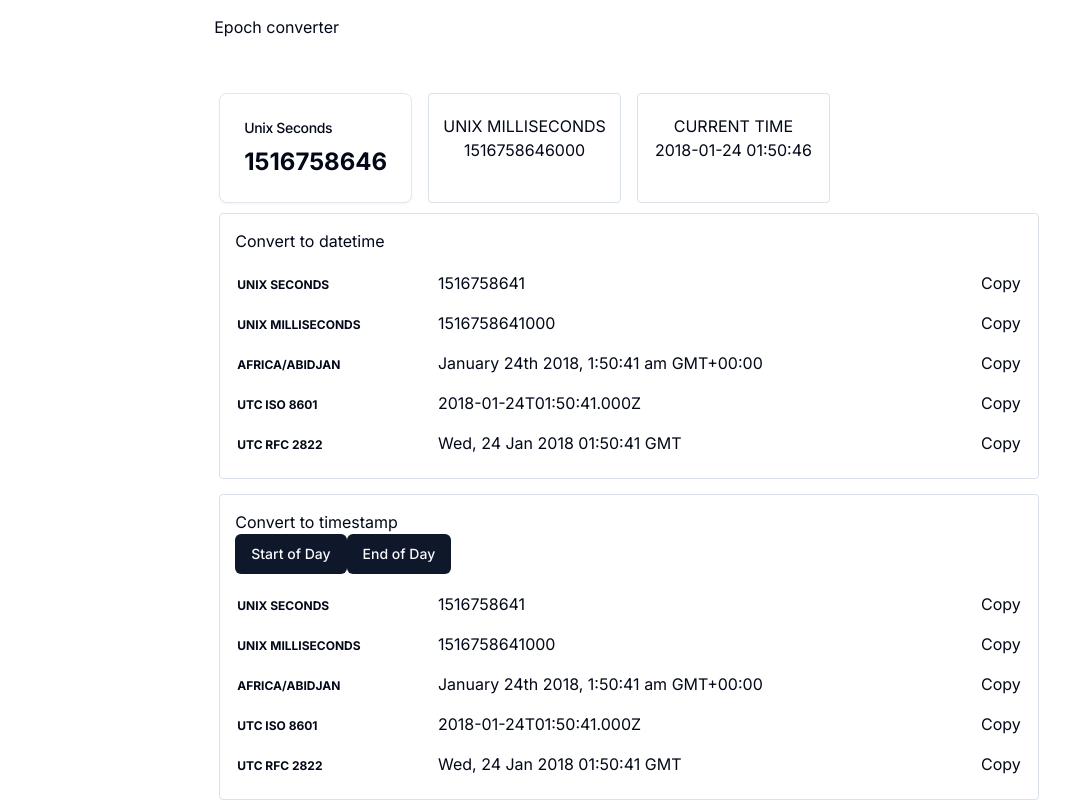
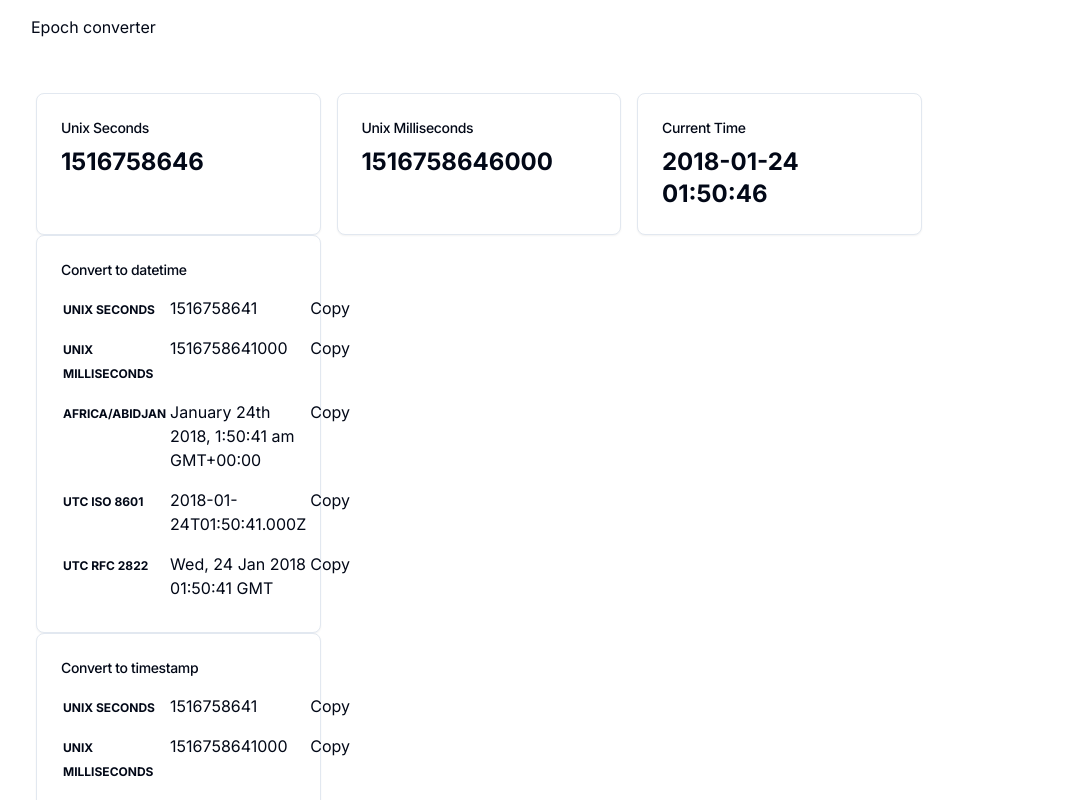
Before and after one commit to joecohens/epoch, a Next.js app: page / in a window 1280 px wide. Shown: the top 800 px of the page, without its empty margins (11-1081 px from the left). Built offline with nearby package versions, Linux system fonts and the light colour scheme.

Commit message:
move to tsx

```diff
--- a/components/DateToEpoch.js
+++ b/components/date-to-epoch.tsx
@@ -1,11 +1,14 @@
-import React from 'react';
-// import { DatePicker, Button, Row, Col } from 'antd';
+import React from 'react'
+import moment from 'moment'
+import {
+  Card,
+  CardContent,
+  CardHeader,
+  CardTitle,
+} from "@/components/ui/card"
 import { Button } from "@/components/ui/button"
-import moment from 'moment';
 
-import Table from './shared/Table';
-
-//const ButtonGroup = Button.Group;
+import Table from '@/components/shared/table'
 
 export default class DateToEpoch extends React.Component {
   constructor(props) {
@@ -69,9 +72,17 @@ export default class DateToEpoch extends React.Component {
         : datetime;
 
     return (
-      <div className="well padding-lg margin-top-lg">
-        <h3>Convert to timestamp</h3>
-        {/*
+      <div className="grid gap-4 md:grid-cols-2 lg:grid-cols-4">
+        <Card>
+          <CardHeader className="flex flex-row items-center justify-between space-y-0 pb-2">
+            <CardTitle className="text-sm font-medium">
+              Convert to timestamp
+            </CardTitle>
+          </CardHeader>
+          <CardContent>
+            <Table dateTime={currentDatetime} tz={tz} />
+          </CardContent>
+          {/*
         <Row gutter={[8, 8]}>
           <Col>
             <DatePicker
@@ -88,11 +99,9 @@ export default class DateToEpoch extends React.Component {
           </Col>
         </Row>
         */}
-        <Button block={true} onClick={this.onStartOfDay}>Start of Day</Button>
-        <Button block={true} onClick={this.onEndOfDay}>End of Day</Button>
-        <div className="margin-top-md">
-          <Table dateTime={currentDatetime} tz={tz} />
-        </div>
+          <Button block={true} onClick={this.onStartOfDay}>Start of Day</Button>
+          <Button block={true} onClick={this.onEndOfDay}>End of Day</Button>
+        </Card>
       </div>
     );
   }
--- a/components/EpochToDate.js
+++ b/components/epoch-to-date.tsx
@@ -1,8 +1,13 @@
-import React from 'react';
+import React from 'react'
+import moment from 'moment-timezone'
 // import { Input, Icon } from 'antd';
-import moment from 'moment-timezone';
-
-import Table from './shared/Table';
+import {
+  Card,
+  CardContent,
+  CardHeader,
+  CardTitle,
+} from "@/components/ui/card"
+import Table from '@/components/shared/table';
 
 export default class EpochToDate extends React.Component {
   emitEmpty = () => {
@@ -59,9 +64,17 @@ export default class EpochToDate extends React.Component {
     ) : null;
 
     return (
-      <div className="well padding-lg margin-top-md">
-        <h3>Convert to datetime</h3>
-        {/*
+      <div className="grid gap-4 md:grid-cols-2 lg:grid-cols-4">
+        <Card>
+          <CardHeader className="flex flex-row items-center justify-between space-y-0 pb-2">
+            <CardTitle className="text-sm font-medium">
+              Convert to datetime
+            </CardTitle>
+          </CardHeader>
+          <CardContent>
+            <Table dateTime={currentTimestamp} tz={tz} />
+          </CardContent>
+          {/*
         <Input
           size="large"
           suffix={suffix}
@@ -70,9 +83,7 @@ export default class EpochToDate extends React.Component {
           ref={node => (this.timestampInput = node)}
         />
         */}
-        <div className="margin-top-md">
-          <Table dateTime={currentTimestamp} tz={tz} />
-        </div>
+        </Card >
       </div>
     );
   }
--- a/components/live.tsx
+++ b/components/live.tsx
@@ -26,15 +26,6 @@ export default class Current extends Component {
     this.setState({ timestamp: moment().tz(this.props.tz) });
   }
 
-  renderHeader(name, time) {
-    return (
-      <div className="well text-center padding-sm">
-        <h4 className="uppercase margin-top-lg">{name}</h4>
-        <p>{time}</p>
-      </div>
-    );
-  }
-
   render() {
     const { timestamp } = this.state;
 
@@ -52,14 +43,30 @@ export default class Current extends Component {
             </div>
           </CardContent>
         </Card>
-        {this.renderHeader(
-          'Unix milliseconds',
-          timestamp ? timestamp.format('x') : null
-        )}
-        {this.renderHeader(
-          'Current time',
-          timestamp ? timestamp.format('YYYY-MM-DD HH:mm:ss') : null
-        )}
+        <Card>
+          <CardHeader className="flex flex-row items-center justify-between space-y-0 pb-2">
+            <CardTitle className="text-sm font-medium">
+              Unix Milliseconds
+            </CardTitle>
+          </CardHeader>
+          <CardContent>
+            <div className="text-2xl font-bold">
+              {timestamp ? timestamp.format('x') : null}
+            </div>
+          </CardContent>
+        </Card>
+        <Card>
+          <CardHeader className="flex flex-row items-center justify-between space-y-0 pb-2">
+            <CardTitle className="text-sm font-medium">
+              Current Time
+            </CardTitle>
+          </CardHeader>
+          <CardContent>
+            <div className="text-2xl font-bold">
+              {timestamp ? timestamp.format('YYYY-MM-DD HH:mm:ss') : null}
+            </div>
+          </CardContent>
+        </Card>
       </div >
     );
   }
--- a/components/shared/Table.js
+++ b/components/shared/table.tsx
@@ -1,4 +1,4 @@
-import React from 'react';
+import React from 'react'
 // import { message, Button, Row, Col } from 'antd';
 import { CopyToClipboard } from 'react-copy-to-clipboard';
 
```
Also changed, not shown: app/page.tsx (renamed from app/page.js, +3 -4 lines).
